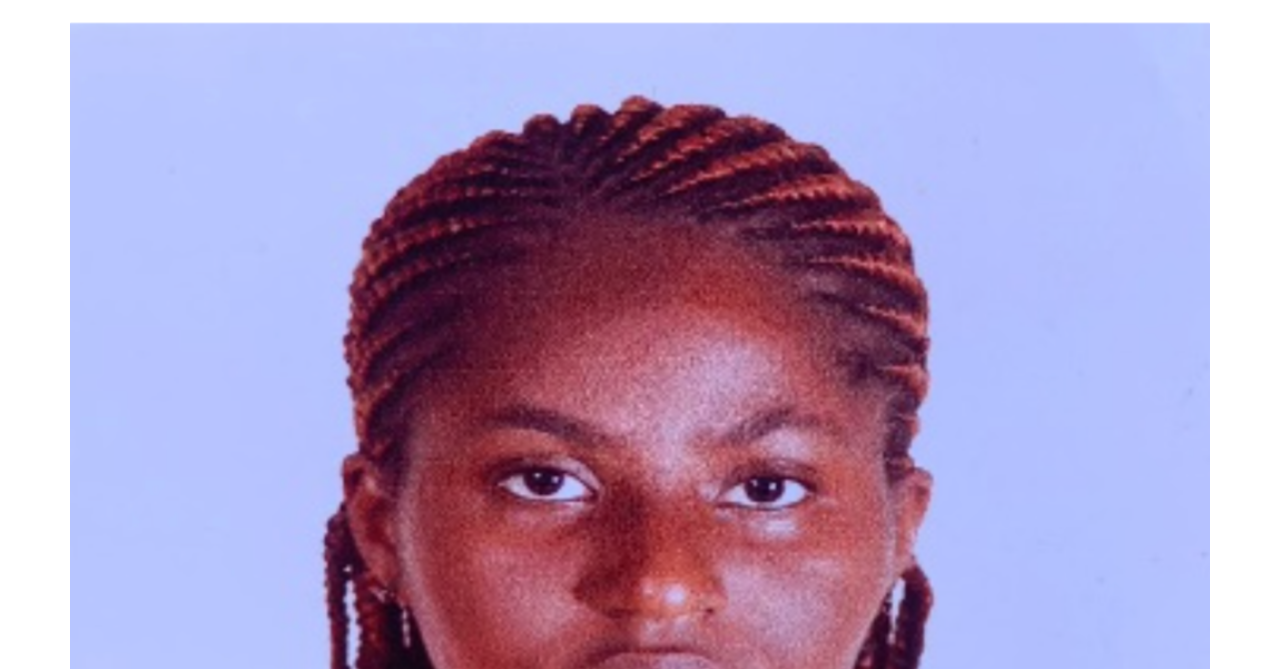
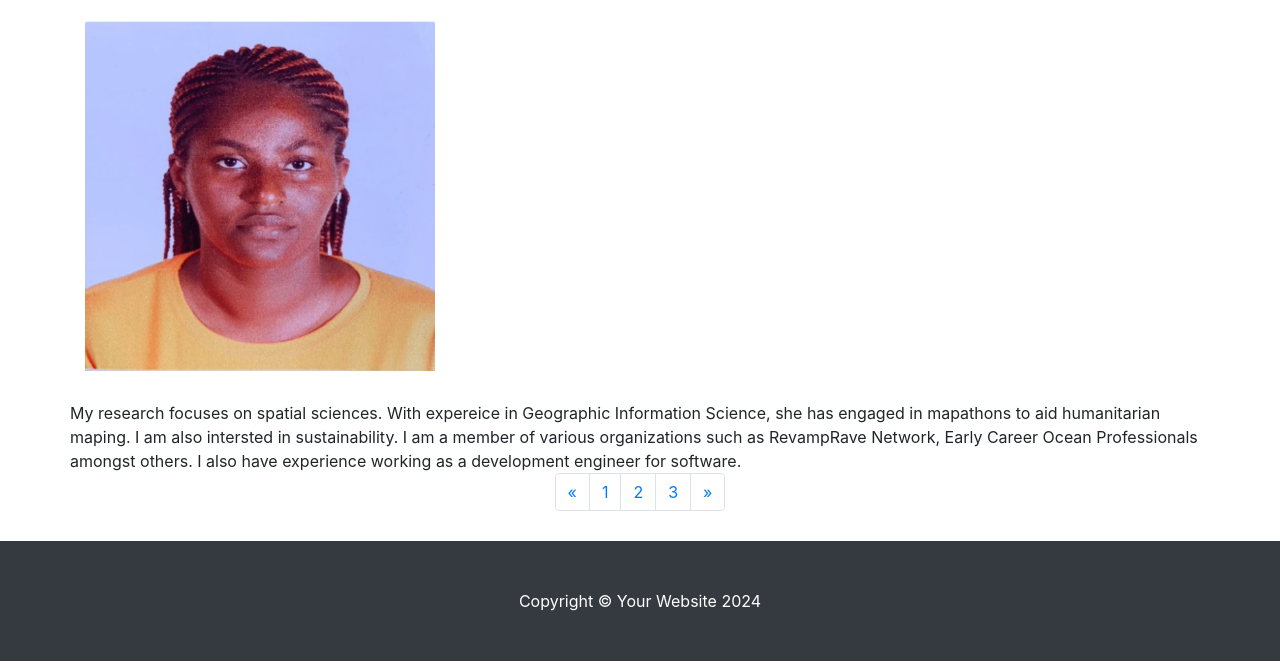
Before and after one commit to lorettaNwaj/geovis, a website: page shortbio.html in a window 1280 px wide. Shown: the part 131-800 px from the top of the page. Drawn offline with Linux system fonts and the light colour scheme.

Commit message:
git commit

```diff
--- a/shortbio.html
+++ b/shortbio.html
@@ -57,7 +57,13 @@
       </h1>
 
       <div class="row">
+         <div class="col-lg-4 col-sm-6 portfolio-item">
          <img class="card-img-top" src="images/Loretta.png" alt="">
+         </div>
+         <p class="card-text">My research focuses on spatial sciences. With expereice in Geographic Information Science, she has engaged in mapathons
+            to aid humanitarian maping. I am also intersted in sustainability. I am a member of various organizations such as RevampRave Network, Early Career Ocean Professionals amongst others.
+            I also have experience working as a development engineer for software.
+         </p>
       </div>
 
 
```
